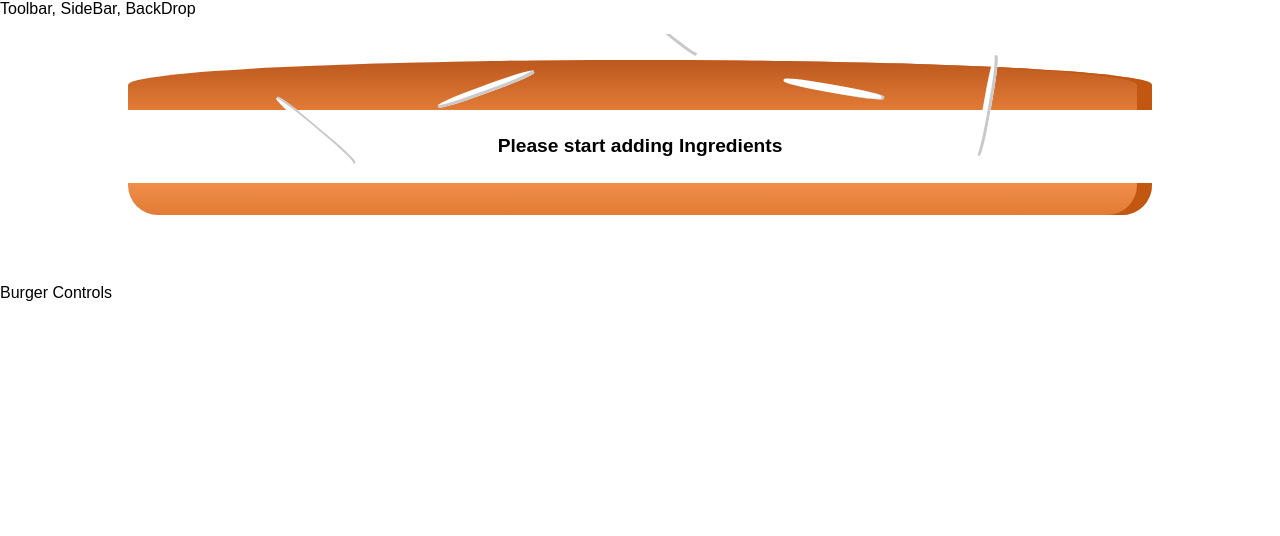
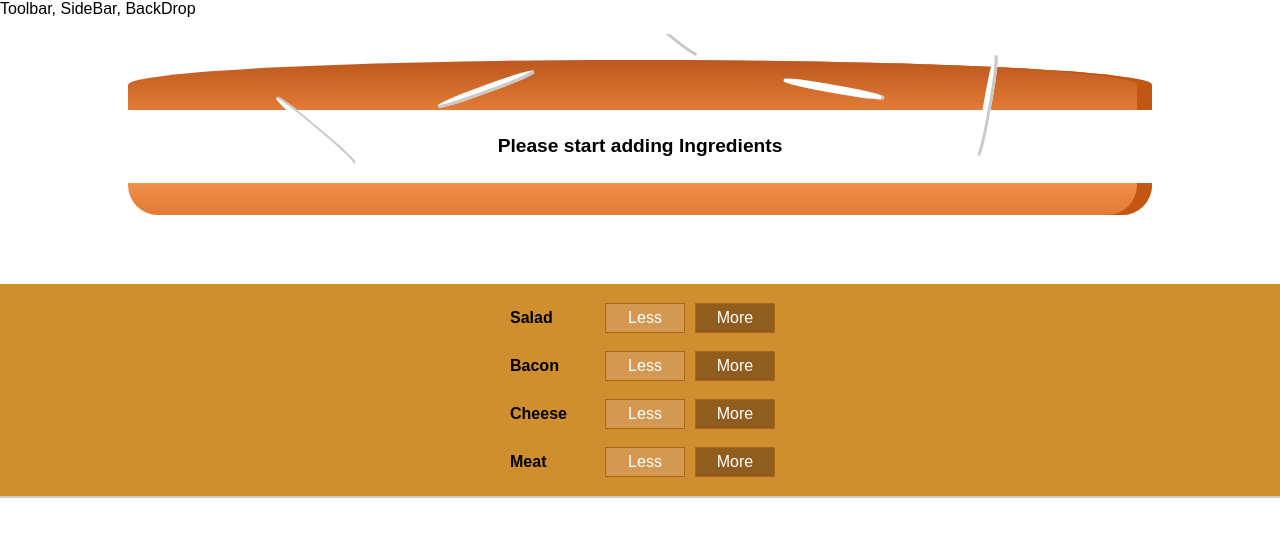
Before and after one commit to tushar1907/React-Application-The-Burger-Builder, a React app in the folder the-burger-builder/: page / in a window 1280 px wide. Shown: the top 536 px of the page. Built offline with nearby package versions, Linux system fonts and the light colour scheme.

Commit message:
Build Controls added to add and delete the ingredients

```diff
--- a/the-burger-builder/src/components/BuildControls/BuildControls.js
+++ b/the-burger-builder/src/components/BuildControls/BuildControls.js
@@ -1,8 +1,18 @@
 import React from 'react';
+import classes from './BuildControls.css';
+import BuildControl from './BuildControl/BuildControl';
 
+const controls = [
+    {label:'Salad',type:'salad'},
+    {label:'Bacon',type:'bacon'},
+    {label:'Cheese',type:'cheese'},
+    {label:'Meat',type:'meat'}
+]
 const buildControls = (props) =>(
-    <div>
-
+    <div className={classes.BuildControls}>
+        {controls.map(ctrl=>(
+            <BuildControl key={ctrl.label} label={ctrl.label} />
+        ))}
     </div>
 );
 
--- a/the-burger-builder/src/containers/BurgerBuilder/BurgerBuilder.js
+++ b/the-burger-builder/src/containers/BurgerBuilder/BurgerBuilder.js
@@ -3,6 +3,7 @@
 import Auxillary from '../../hoc/Auxillary'
 
 import Burger from '../../components/Burger/Burger'
+import BuildControls from '../../components/BuildControls/BuildControls';
 
 class BurgerBuilder extends Component {
 
@@ -21,7 +22,7 @@
         return (
             <Auxillary>
                 <Burger ingredients={this.state.ingredients} />
-                <div>Burger Controls</div>
+                <BuildControls />
             </Auxillary>
 
         );
```
